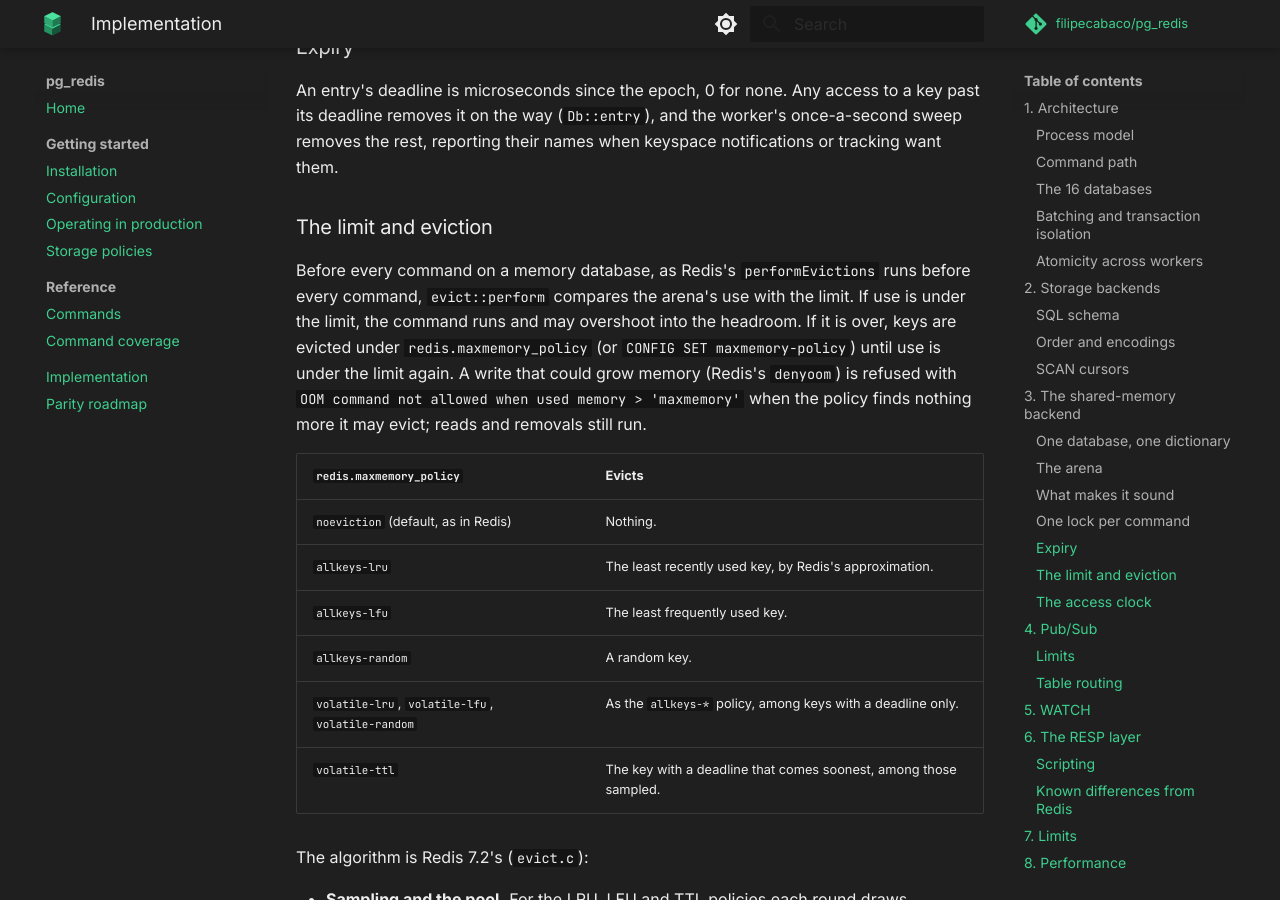
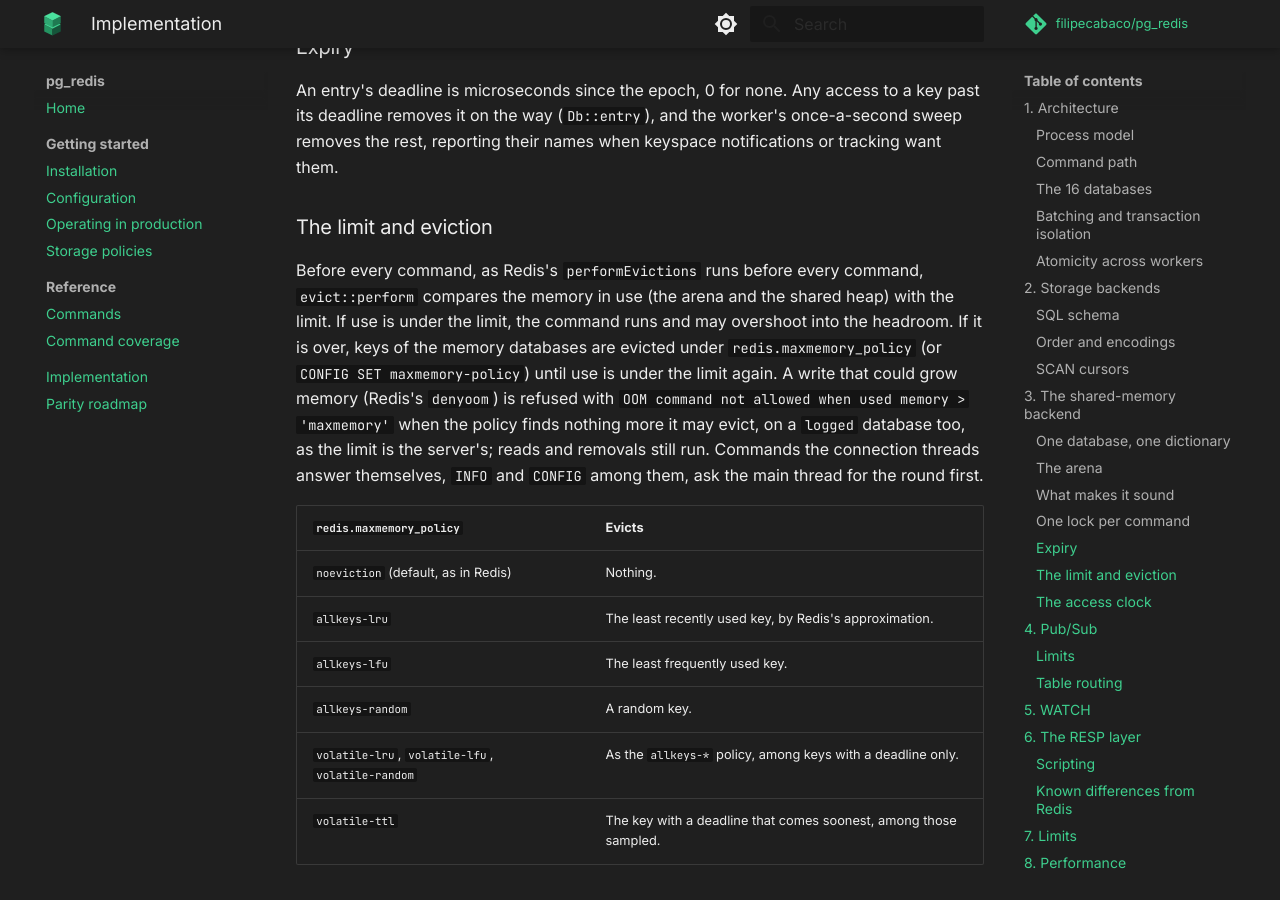
Before and after one commit to filipecabaco/pg_redis, an MkDocs documentation site: the page built from docs/IMPLEMENTATION.md, in a window 1280 px wide and 900 px high, scrolled down 10089 px. Built offline with MkDocs 1.6.1 and Material for MkDocs 9.7.7, drawn with Linux system fonts in a browser that asks for light colours; comment, search, counter and statistics services are not loaded.

Commit message:
Acceptance baseline at 4,080 passing; docs for runtime port and lazyfree
CONFIG SET port moves the listener at runtime, FLUSHDB ASYNC counts its keys
in lazyfreed_objects, OBJECT answers FREQ, IDLETIME, REFCOUNT and HELP, and
maxmemory refuses writes on logged databases too.

```diff
--- a/docs/IMPLEMENTATION.md
+++ b/docs/IMPLEMENTATION.md
@@ -446,14 +446,17 @@ keyspace notifications or tracking want them.
 
 ### The limit and eviction
 
-Before every command on a memory database, as Redis's `performEvictions`
-runs before every command, `evict::perform` compares the arena's use with
-the limit. If use is under the limit, the command runs and may overshoot
-into the headroom. If it is over, keys are evicted under
-`redis.maxmemory_policy` (or `CONFIG SET maxmemory-policy`) until use is
-under the limit again. A write that could grow memory (Redis's `denyoom`) is
-refused with `OOM command not allowed when used memory > 'maxmemory'` when
-the policy finds nothing more it may evict; reads and removals still run.
+Before every command, as Redis's `performEvictions` runs before every
+command, `evict::perform` compares the memory in use (the arena and the
+shared heap) with the limit. If use is under the limit, the command runs and
+may overshoot into the headroom. If it is over, keys of the memory databases
+are evicted under `redis.maxmemory_policy` (or `CONFIG SET
+maxmemory-policy`) until use is under the limit again. A write that could
+grow memory (Redis's `denyoom`) is refused with `OOM command not allowed
+when used memory > 'maxmemory'` when the policy finds nothing more it may
+evict, on a `logged` database too, as the limit is the server's; reads and
+removals still run. Commands the connection threads answer themselves,
+`INFO` and `CONFIG` among them, ask the main thread for the round first.
 
 | `redis.maxmemory_policy` | Evicts |
 |---|---|
```
Also changed, not shown: docs/command-coverage.md (+1 -1 lines), docs/commands.md (+5 -4 lines), docs/configuration.md (+5 -2 lines), 1 other file.
